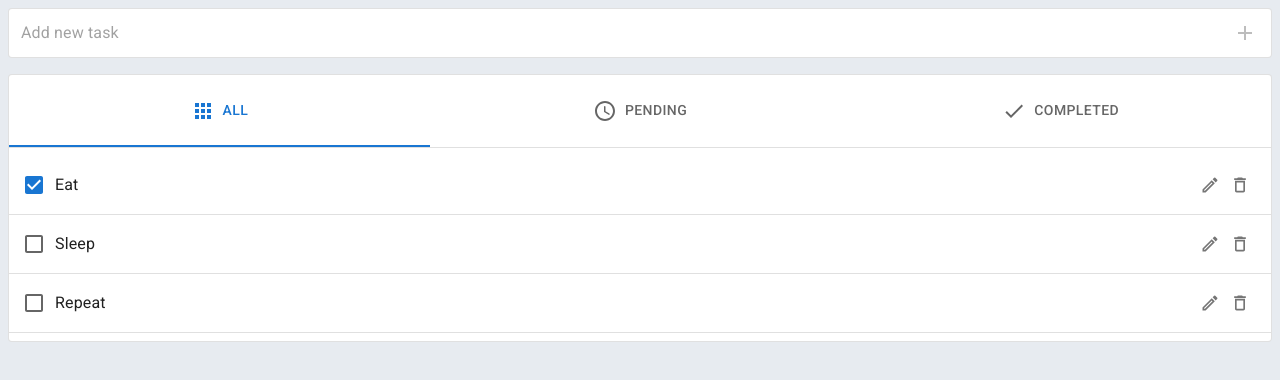
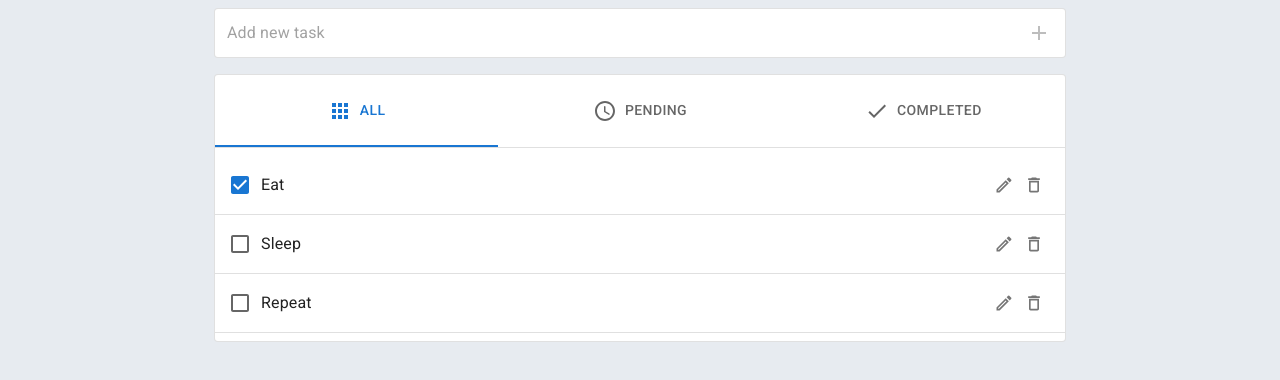
Before and after one commit to FightM9/react-mui-todo, a React (Create React App) app: page / in a window 1280 px wide. Shown: the top 380 px of the page. Built offline with nearby package versions, Linux system fonts and the light colour scheme.

Commit message:
Add fliud container

```diff
--- a/src/App.js
+++ b/src/App.js
@@ -1,10 +1,12 @@
 import React from "react";
 import TodoApp from "./TodoApp";
-import "./App.css"
-
+import { Container } from "@mui/material";
+import "./App.css";
 
 export default function App() {
   return (
-    <TodoApp/>
+    <Container maxWidth="md">
+      <TodoApp />
+    </Container>
   );
 }
```
